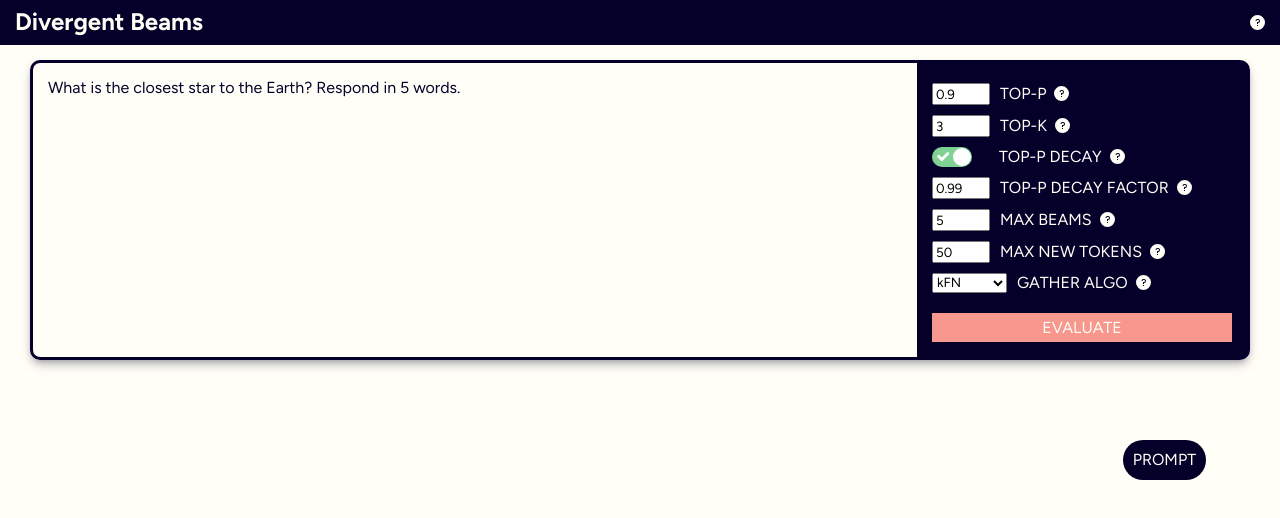
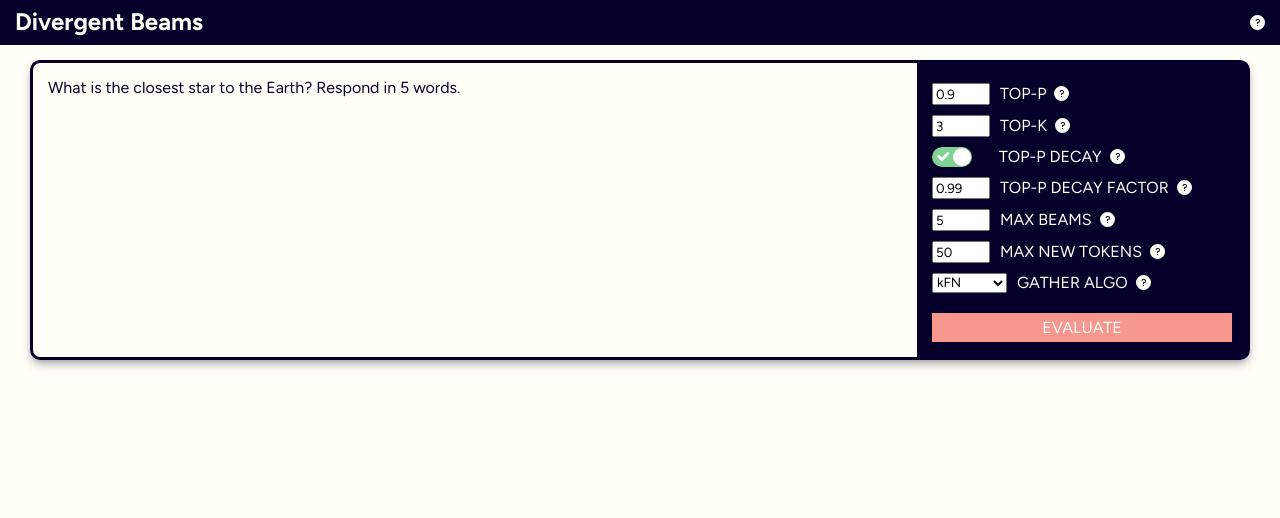
Before and after one commit to AaronJohnston/divergent-beams, a React (Vite) app in the folder ui/: page / in a window 1280 px wide. Shown: the top 518 px of the page. Built offline with nearby package versions, Linux system fonts and the light colour scheme.

Commit message:
Don't show PROMPT unless data is present

```diff
--- a/ui/src/App.css
+++ b/ui/src/App.css
@@ -214,6 +214,10 @@ button:hover {
   top: calc(calc(40px - 1.5rem) / -2);
 }
 
+.GenTree-prompt.hidden {
+  display: none;
+}
+
 .GenLevel {
   display: flex;
   flex-direction: column;
--- a/ui/src/GenTree.tsx
+++ b/ui/src/GenTree.tsx
@@ -9,7 +9,11 @@ export default function GenTree({ levels }: { levels: LevelSpec[] }) {
           <div className="GenLevel-label"></div>
           <div className="GenLevel-timing"></div>
           <div className="GenLevel-nodes">
-            <div className="GenTree-prompt">PROMPT</div>
+            <div
+              className={`GenTree-prompt ${levels.length > 0 ? "" : "hidden"}`}
+            >
+              PROMPT
+            </div>
           </div>
         </div>
         {levels.map((level) => (
```
